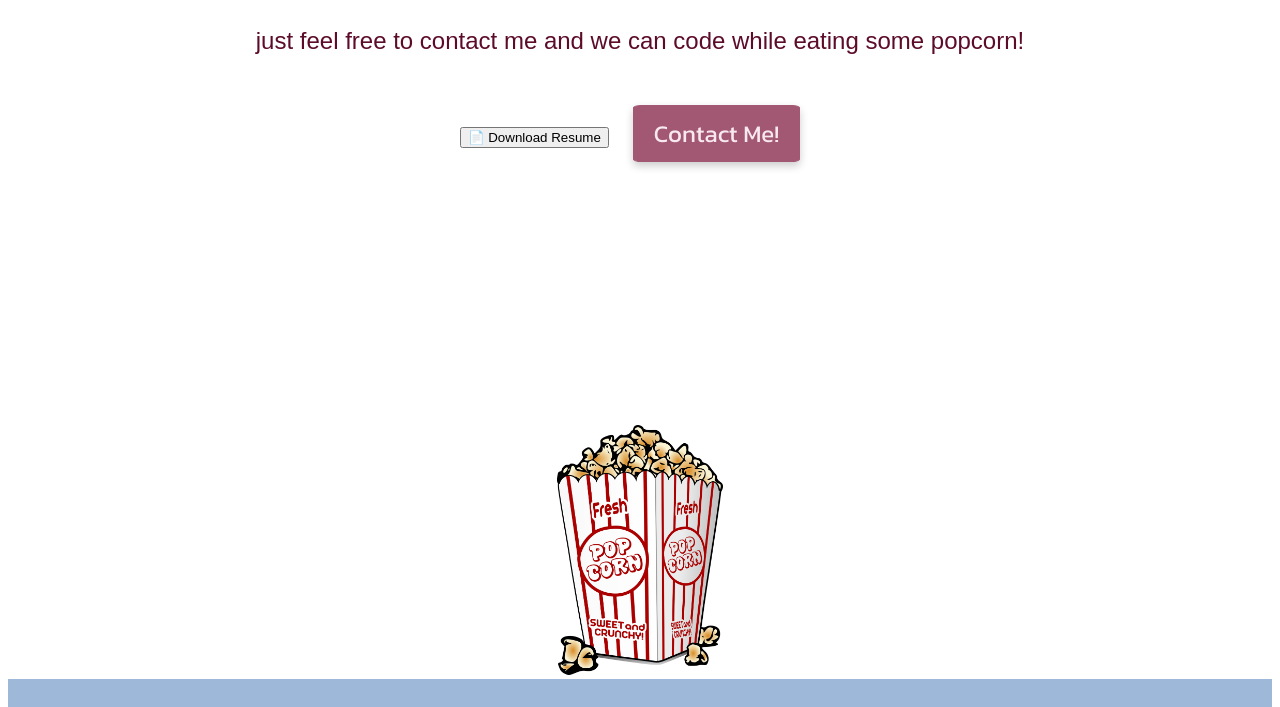
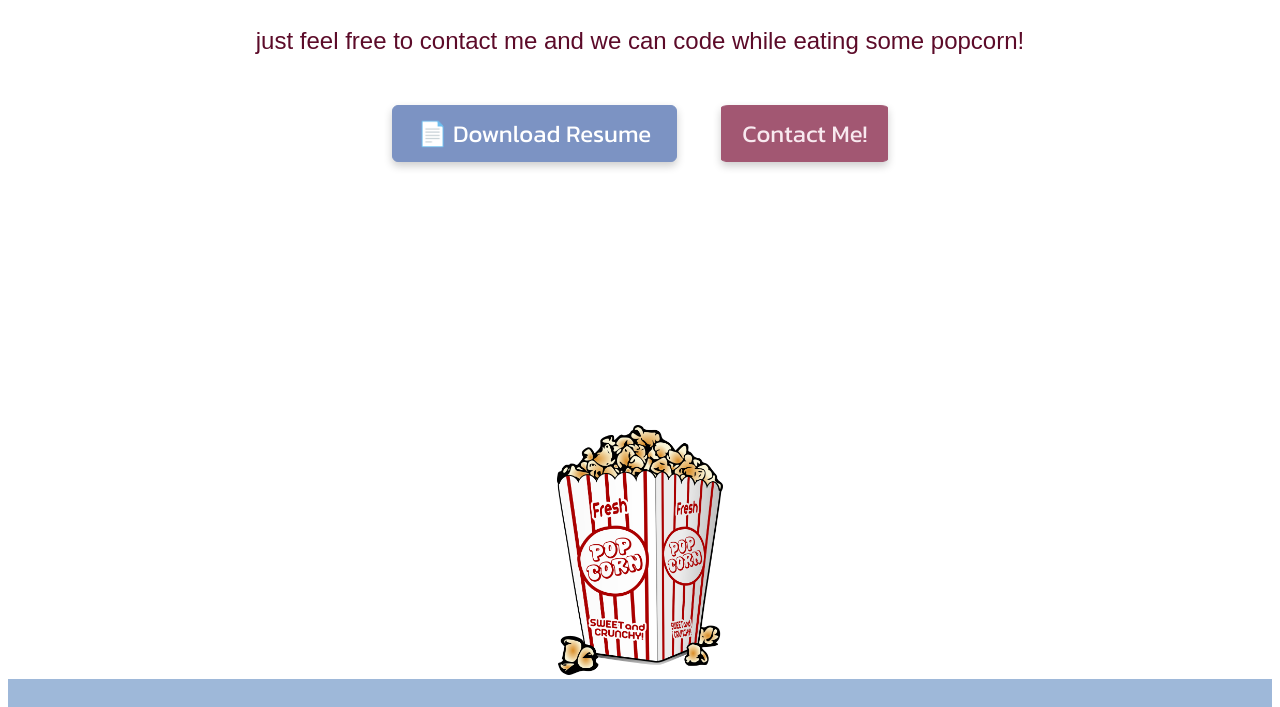
Before and after one commit to sasukeiscodin/capstone-2-personal-site, a plain HTML site: page index.html in a window 1280 px wide. Shown: the part 2847-3554 px from the top of the page. Drawn offline with Linux system fonts and the light colour scheme; a web font is replaced by a local one.

Commit message:
Update style.css

```diff
--- a/css/style.css
+++ b/css/style.css
@@ -365,3 +365,24 @@ footer{
         margin: 5px;
     }
 }
+
+.resume-button {
+  padding: 10px 25px;
+  margin: 20px;
+  font-family: 'Kanit', sans-serif;
+  font-size: x-large;
+  background-color: #7C93C3;
+  border: 1px solid #7C93C3;
+  color: #ffffff;
+  border-radius: 6px;
+  cursor: pointer;
+  transition: 0.3s;
+  box-shadow: 0 4px 8px rgba(0,0,0,0.2);
+}
+
+.resume-button:hover {
+  background-color: white;
+  color: #7C93C3;
+  border: 1px solid #7C93C3;
+  box-shadow: 0 8px 16px rgba(0,0,0,0.4);
+}
```
